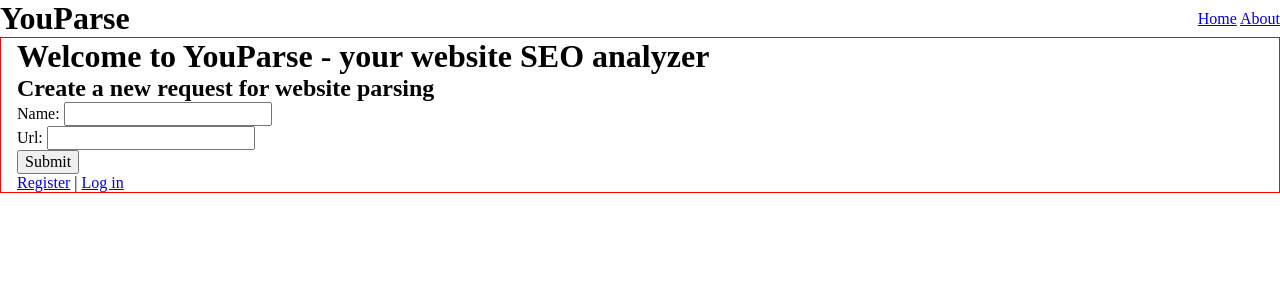
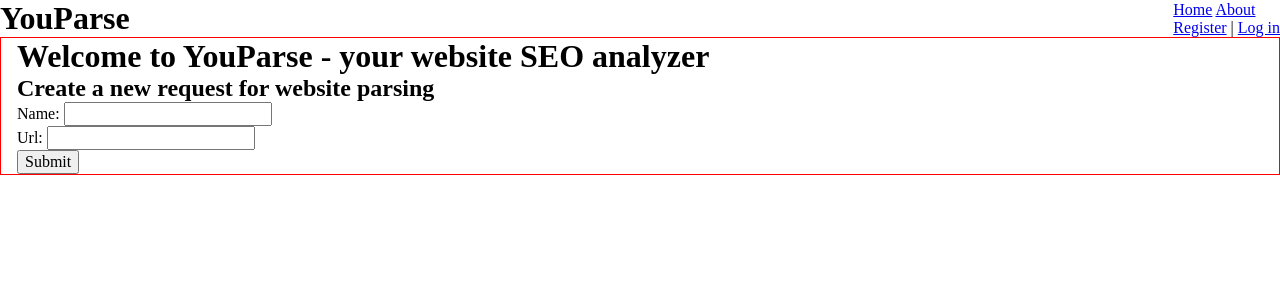
Before and after one commit to KAKYADEV/Django-Parser, a Django app: page / in a window 1280 px wide. Shown: the top 300 px of the page. Run offline with Django 5.2, Linux system fonts and the light colour scheme; parts of the project's set-up code (start-up, migrations or seed data) failed here and were passed over.

Commit message:
Add user authentication links to navigation and clean up main page template

```diff
--- a/parser/parse/templates/parse/base.html
+++ b/parser/parse/templates/parse/base.html
@@ -11,8 +11,16 @@
         <header>
             <h1>YouParse</h1>
             <nav>
-                <a href="{% url 'index' %}">Home</a>
-                <a href="{% url 'about' %}">About</a>
+                <a class="navigation" href="{% url 'index' %}">Home</a>
+                <a class="navigation" href="{% url 'about' %}">About</a>
+                <div class="login-section">
+                    {% if user.is_authenticated %}
+                        <a href="{% url 'req_site_list' %}">{{ user.username }}</a>| <a href="{% url 'logout' %}">Log out</a>
+                    {% else %}
+                        <a href="{% url 'register' %}">Register</a> | <a href="{% url 'login' %}">Log in</a>
+                    {% endif %}
+                </div>
+
             </nav>
         </header>
         <div class="container">
--- a/parser/parse/templates/parse/main_page.html
+++ b/parser/parse/templates/parse/main_page.html
@@ -8,9 +8,4 @@
         {{ form.as_p }}
         <button type="submit">{{ button }}</button>
     </form>
-    {% if user.is_authenticated %}
-        <p>{{ user.username }} | <a href="{% url 'logout' %}">Log out</a></p>
-    {% else %}
-        <p><a href="{% url 'register' %}">Register</a> | <a href="{% url 'login' %}">Log in</a></p>
-    {% endif %}
 {% endblock %}
--- a/parser/parse/templates/parse/req_sites_list.html
+++ b/parser/parse/templates/parse/req_sites_list.html
@@ -9,5 +9,4 @@
             <p>{{ empty_message }}</p>
         {% endfor %}
     </ol>
-    <a href="{% url 'index' %}">Main page</a>
 {% endblock %}
```
